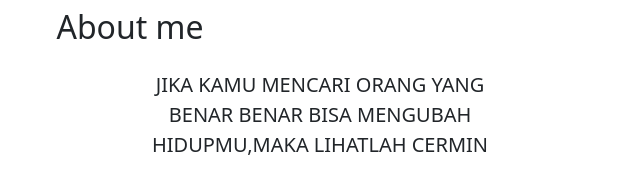
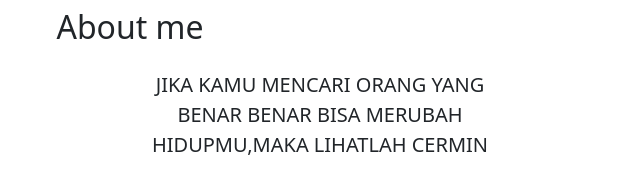
Before and after one commit to falahxz/syahrulfalah.github.io, a plain HTML site: page index.html in a window 1280 px wide. Shown: the part 774-952 px from the top of the page, 510-1150 px from the left. Drawn offline with nearby package versions, Linux system fonts and the light colour scheme.

Commit message:
mengganti kata

```diff
--- a/index.html
+++ b/index.html
@@ -74,7 +74,7 @@
           </div>
           <div class="col-md-4">
 
-            <p>JIKA KAMU MENCARI ORANG YANG BENAR BENAR BISA MENGUBAH HIDUPMU,MAKA LIHATLAH CERMIN</p>
+            <p>JIKA KAMU MENCARI ORANG YANG BENAR BENAR BISA MERUBAH HIDUPMU,MAKA LIHATLAH CERMIN</p>
           </div>
         </div>
       </div>
```
